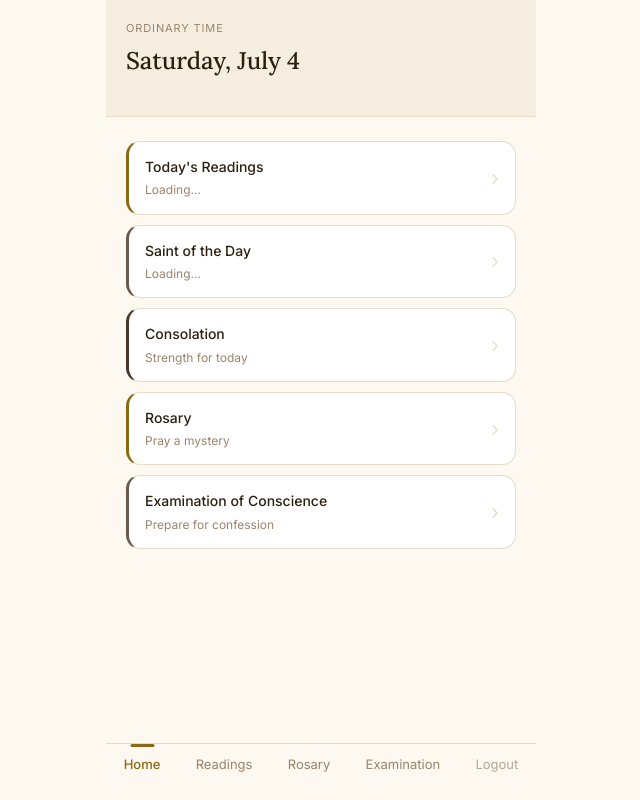
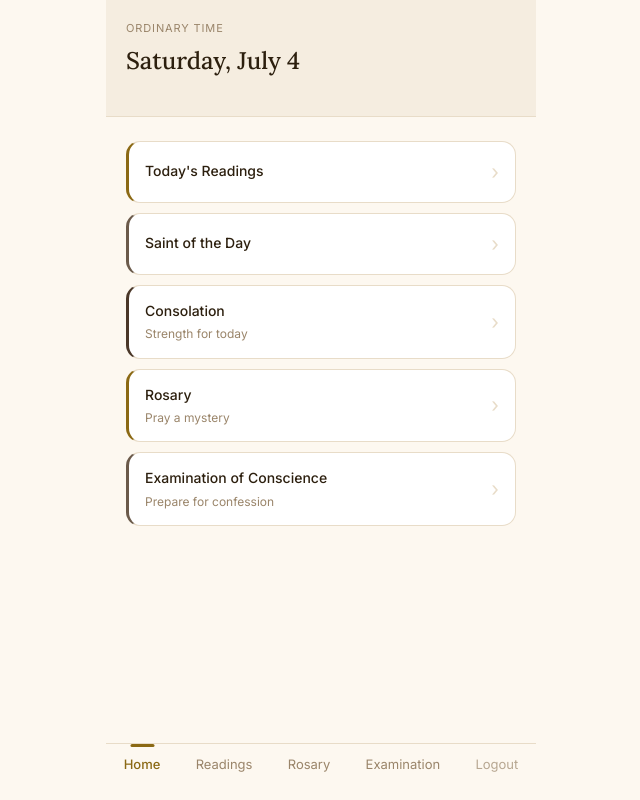
Before and after one commit to dorianzelaya/catholic-companion, a React (Vite) app in the folder frontend/: page /home in a window 1280 px wide. Shown: the whole page, without its empty margins (319-959 px from the left). Built offline with nearby package versions, Linux system fonts and the light colour scheme; no server answers; sample sign-in values are in the browser's storage.

Commit message:
cache home screen data in localStorage to prevent subtitle flicker

```diff
--- a/frontend/src/pages/Home.jsx
+++ b/frontend/src/pages/Home.jsx
@@ -1,11 +1,17 @@
 import { useState, useEffect } from 'react'
-import NavBar from '../components/NavBar'
 import HomeHeader from '../components/HomeHeader'
 import FeatureCard from '../components/FeatureCard'
 import API_URL from '../config'
 
 function Home() {
-  const [readings, setReadings] = useState(null)
+  const [readings, setReadings] = useState(() => {
+    try {
+      const saved = localStorage.getItem('cached_home_data')
+      return saved ? JSON.parse(saved) : null
+    } catch {
+      return null
+    }
+  })
 
   useEffect(() => {
     async function loadReadings() {
@@ -14,6 +20,7 @@ function Home() {
         if (!response.ok) return
         const data = await response.json()
         setReadings(data)
+        localStorage.setItem('cached_home_data', JSON.stringify(data))
       } catch (err) {
         // Silently fail — home screen still works without readings data
       }
@@ -29,13 +36,13 @@ function Home() {
         <div className="card-list">
           <FeatureCard
             title="Today's Readings"
-            subtitle={readings ? readings.first_reading_ref : "Loading..."}
+            subtitle={readings ? readings.first_reading_ref : ""}
             path="/readings"
             accent="#8b6914"
           />
           <FeatureCard
             title="Saint of the Day"
-            subtitle={readings ? readings.saint_name : "Loading..."}
+            subtitle={readings ? readings.saint_name : ""}
             path="/saint"
             accent="#6b5a4a"
           />
```
